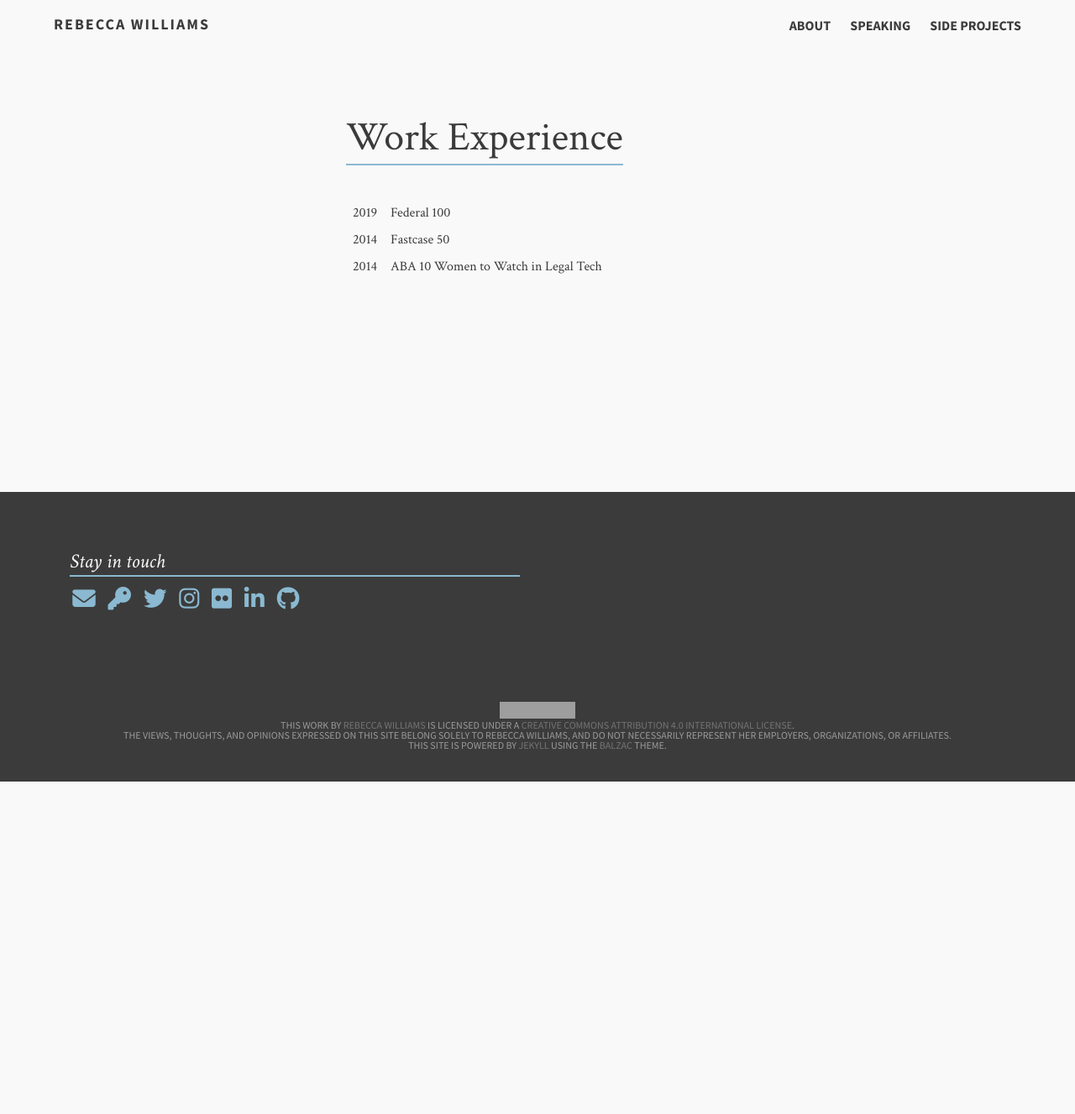
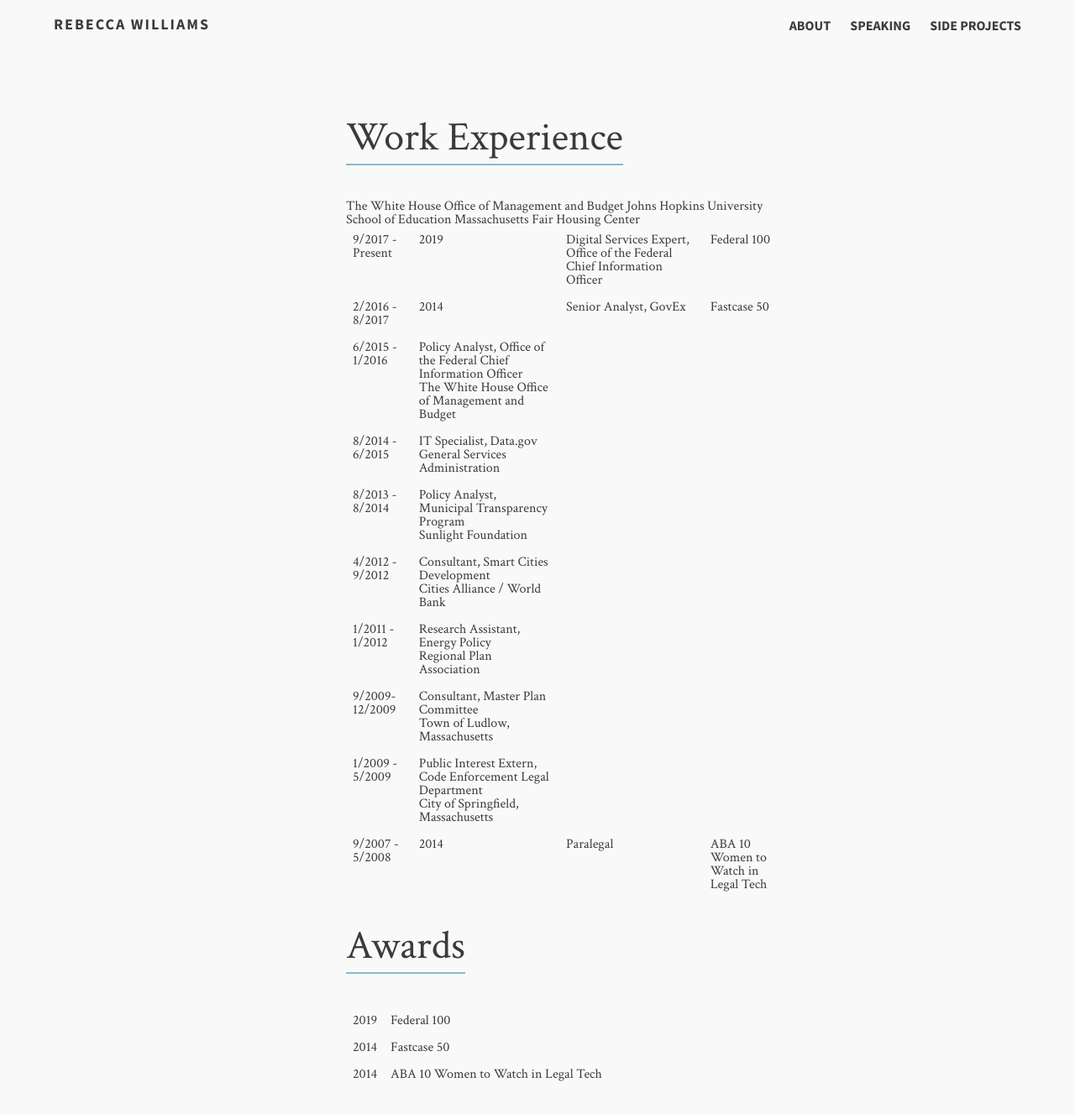
Before and after one commit to rebeccawilliams/rebeccawilliams.us, a Jekyll site: the page built from work.md, in a window 1280 px wide and 1400 px high. Shown: the top 1327 px of the window at 84% size. Built offline with Jekyll 4.4.1, drawn with Linux system fonts in a browser that asks for light colours; nearby versions of some CDN libraries; grey boxes are pictures that could not be loaded.

Commit message:
Update work.html

```diff
--- a/_layouts/work.html
+++ b/_layouts/work.html
@@ -17,6 +17,59 @@
           <article class="archive-wrap">
               <ol class="post-list">
                      <lh><h2><span class="bb">Work Experience</a></span></h2></lh>
+<p><table>	<p><table>
+  <tr>	  <tr>
+    <td>9/2017 - Present</td>	    <td>2019</td>
+    <td>Digital Services Expert, Office of the Federal Chief Information Officer<br>	    <td>Federal 100</td>
+The White House Office of Management and Budget</td>
+  </tr>	  </tr>
+  <tr>	  <tr>
+    <td>2/2016 - 8/2017</td>	    <td>2014</td>
+    <td>Senior Analyst, GovEx<br>	    <td>Fastcase 50</tr>
+Johns Hopkins University School of Education</td>
+  </tr>
+  <tr>
+    <td>6/2015 - 1/2016</td>
+    <td>Policy Analyst, Office of the Federal Chief Information Officer<br>
+The White House Office of Management and Budget</td>
+  </tr>
+  <tr>
+    <td>8/2014 - 6/2015</td>
+    <td>IT Specialist, Data.gov<br>
+General Services Administration</td>
+  </tr>
+  <tr>
+    <td>8/2013 - 8/2014</td>
+    <td>Policy Analyst, Municipal Transparency Program<br>
+Sunlight Foundation</td>
+  </tr>
+  <tr>
+    <td>4/2012 - 9/2012</td>
+    <td>Consultant, Smart Cities Development<br>
+Cities Alliance / World Bank</td>
+  </tr>
+  <tr>
+    <td>1/2011 - 1/2012</td>
+    <td>Research Assistant, Energy Policy<br>
+Regional Plan Association </td>
+  </tr>
+  <tr>
+    <td>9/2009-12/2009</td>
+    <td>Consultant, Master Plan Committee<br>
+Town of Ludlow, Massachusetts</td>
+  </tr>
+  <tr>
+    <td>1/2009 - 5/2009</td>
+    <td>Public Interest Extern, Code Enforcement Legal Department<br>
+City of Springfield, Massachusetts</td>
+  </tr>
+  <tr>	  <tr>
+    <td>9/2007 - 5/2008</td>	    <td>2014</td>
+    <td>Paralegal<br>	    <td>ABA 10 Women to Watch in Legal Tech</td>
+Massachusetts Fair Housing Center</td>
+  </tr>
+                </table></p>
+   <lh><h2><span class="bb">Awards</a></span></h2></lh>
 <p><table>
   <tr>
     <td>2019</td>
@@ -29,7 +82,7 @@
     <td>2014</td>
     <td>ABA 10 Women to Watch in Legal Tech</td>
   </tr>
-          </table>
+            </table></p>
               </ol>
           </article>
         </section>
```
